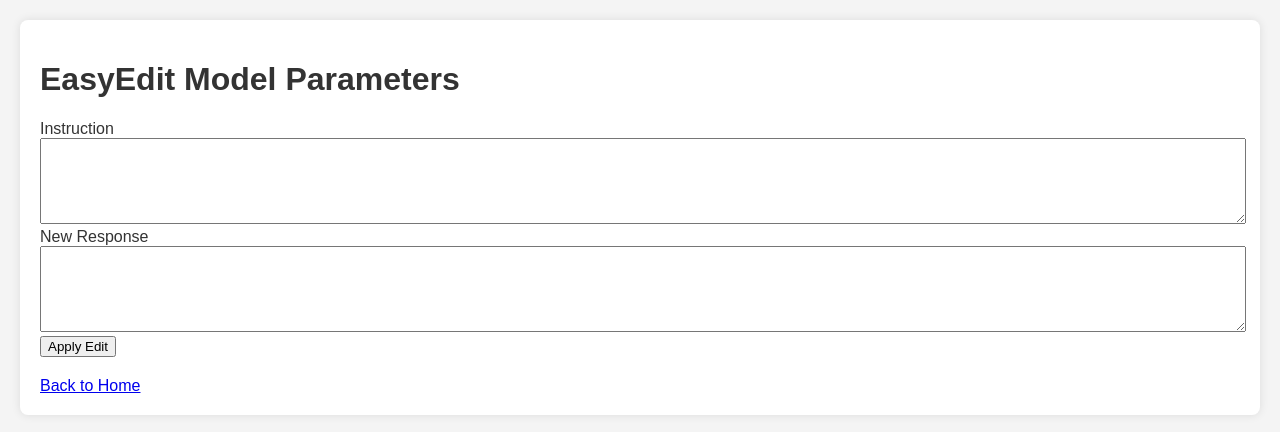
After one commit to shefben/diffuseLLM_agent, a Flask app: template webapp/templates/easyedit.html in a window 1280 px wide. The commit adds this page. Shown: the top 432 px of the page. Run offline with Flask 3, Linux system fonts and the light colour scheme; the template is opened without the code that fills it, so the values that code supplies are empty; parts of the project's set-up code (start-up, migrations or seed data) failed here and were passed over.

Commit message:
Add config, chat, and easyedit routes

```diff
--- a/webapp/app.py
+++ b/webapp/app.py
@@ -2,6 +2,8 @@ from flask import Flask, render_template, request, redirect, url_for
 import sys
 from pathlib import Path
 import json  # For json.dumps as a fallback for displaying objects
+import yaml
+from src.learning.easyedit_helper import apply_easyedit
 
 # Add project root to sys.path to allow imports from src
 PROJECT_ROOT = Path(__file__).resolve().parent.parent
@@ -57,6 +59,7 @@ def initialize_components(
 
     app_config_global = load_app_config(config_path)
     app_config_global["general"]["project_root"] = str(project_root)
+    app_config_global["loaded_config_path"] = str(config_path or "config.yaml")
     if verbose:
         app_config_global["general"]["verbose"] = True
 
@@ -334,3 +337,56 @@ if __name__ == "__main__":
     initialize_components(args.project_root, args.config, args.verbose)
 
     app.run(debug=args.verbose, host="0.0.0.0", port=args.port)
+
+@app.route("/config", methods=["GET", "POST"])
+def config_route():
+    if not initialized:
+        return "Application not initialized", 503
+    config_path = Path(app_config_global.get("loaded_config_path", "config.yaml"))
+    if request.method == "POST":
+        new_text = request.form.get("config_text", "")
+        try:
+            yaml.safe_load(new_text)
+            with open(config_path, "w", encoding="utf-8") as f:
+                f.write(new_text)
+            app_config_global.update(yaml.safe_load(new_text) or {})
+            message = "Configuration updated"
+        except Exception as e:
+            message = f"Failed to update config: {e}"
+        return render_template("config.html", config_text=new_text, message=message)
+    text = config_path.read_text(encoding="utf-8") if config_path.exists() else yaml.dump(app_config_global)
+    return render_template("config.html", config_text=text, message=None)
+
+@app.route("/chat", methods=["GET", "POST"])
+def chat_route():
+    if not initialized:
+        return "Application not initialized", 503
+    global chat_history
+    if request.method == "POST":
+        msg = request.form.get("message", "")
+        if msg:
+            chat_history.append({"role": "user", "text": msg})
+            reply = "No response"
+            try:
+                if phase_planner_global and hasattr(phase_planner_global, "llm_core"):
+                    llm_core = phase_planner_global.llm_core
+                    reply, _ = llm_core.generate_scaffold_patch({"phase_description": msg}) or ("", None)
+                    if not reply:
+                        reply = "(LLM returned empty response)"
+            except Exception as e:
+                reply = f"Error: {e}"
+            chat_history.append({"role": "assistant", "text": reply})
+    return render_template("chat.html", history=chat_history[-20:])
+
+@app.route("/easyedit", methods=["GET", "POST"])
+def easyedit_route():
+    if not initialized:
+        return "Application not initialized", 503
+    message = None
+    if request.method == "POST":
+        instr = request.form.get("instruction", "")
+        new_text = request.form.get("new_text", "")
+        model_dir = Path(app_config_global.get("models", {}).get("agent_llm_gguf", ""))
+        ok = apply_easyedit(model_dir, instr, new_text, verbose=True)
+        message = "Edit applied" if ok else "EasyEdit unavailable or failed"
+    return render_template("easyedit.html", message=message)
--- /dev/null
+++ b/webapp/templates/easyedit.html
@@ -0,0 +1,26 @@
+<!DOCTYPE html>
+<html lang="en">
+<head>
+    <meta charset="UTF-8">
+    <title>EasyEdit</title>
+    <style>
+        body { font-family: sans-serif; margin: 20px; background-color: #f4f4f4; color: #333; }
+        .container { background-color: #fff; padding: 20px; border-radius: 8px; box-shadow: 0 0 10px rgba(0,0,0,0.1); }
+        textarea { width: 100%; height: 80px; }
+    </style>
+</head>
+<body>
+    <div class="container">
+        <h1>EasyEdit Model Parameters</h1>
+        {% if message %}<p>{{ message }}</p>{% endif %}
+        <form method="POST">
+            <label>Instruction</label><br>
+            <textarea name="instruction" required></textarea><br>
+            <label>New Response</label><br>
+            <textarea name="new_text" required></textarea><br>
+            <input type="submit" value="Apply Edit">
+        </form>
+        <div style="margin-top:20px;"><a href="/">Back to Home</a></div>
+    </div>
+</body>
+</html>
--- a/webapp/templates/index.html
+++ b/webapp/templates/index.html
@@ -65,6 +65,8 @@
             |
             <a href="/query_graph">Query Knowledge Graph</a>
         </div>
+            |
+            <a href="/chat">Chat</a> | <a href="/config">Config</a> | <a href="/easyedit">EasyEdit</a>
     </div>
     <script>
         const issueField = document.getElementById('issue_text');
```
Also changed, not shown: src/learning/easyedit_helper.py (added, +28 -0 lines), webapp/templates/chat.html (added, +30 -0 lines), webapp/templates/config.html (added, +23 -0 lines).
